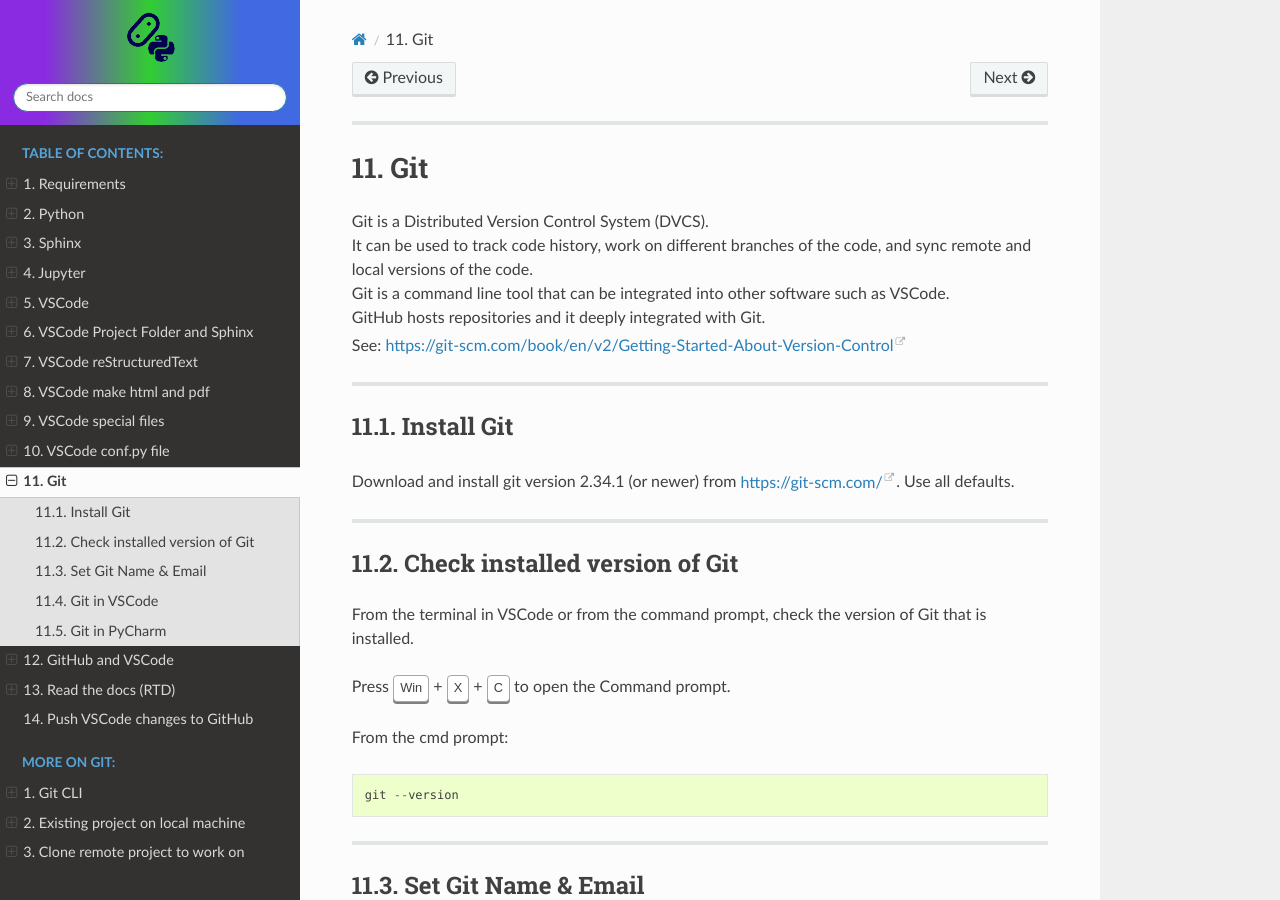
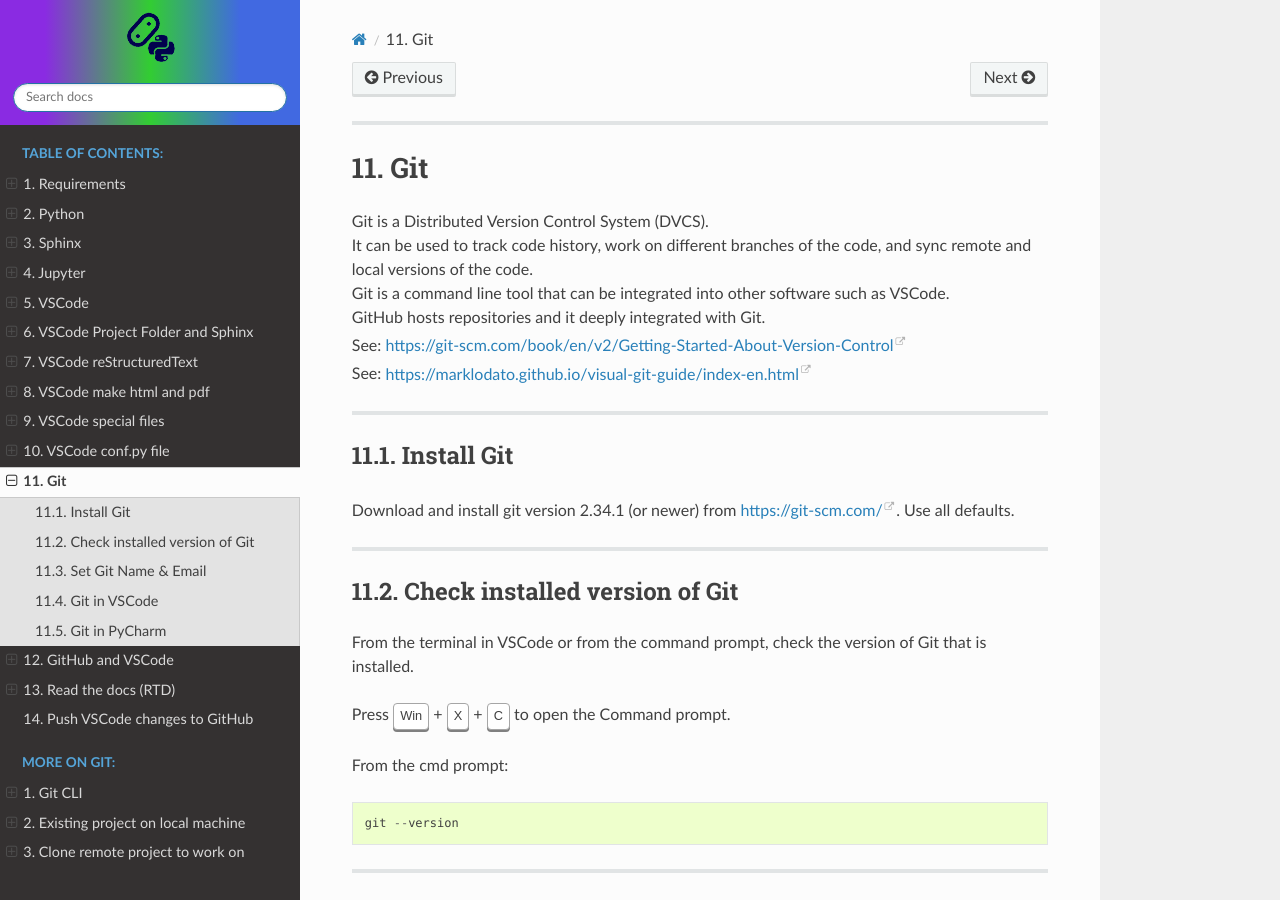
Before and after one commit to gmc-code/PC-Using-RTD, a Sphinx documentation site: the page built from docs/setup/Git.rst, in a window 1280 px wide and 900 px high. Built offline with Sphinx 7.4.7 and the Read the Docs theme 2.0.0, drawn with Linux system fonts in a browser that asks for light colours.

Commit message:
update 2022

```diff
--- a/docs/setup/Git.rst
+++ b/docs/setup/Git.rst
@@ -7,7 +7,7 @@ Git
 | Git is a command line tool that can be integrated into other software such as VSCode.
 | GitHub hosts repositories and it deeply integrated with Git.
 | See: https://git-scm.com/book/en/v2/Getting-Started-About-Version-Control
-
+| See: https://marklodato.github.io/visual-git-guide/index-en.html
 
 ----
 
```
